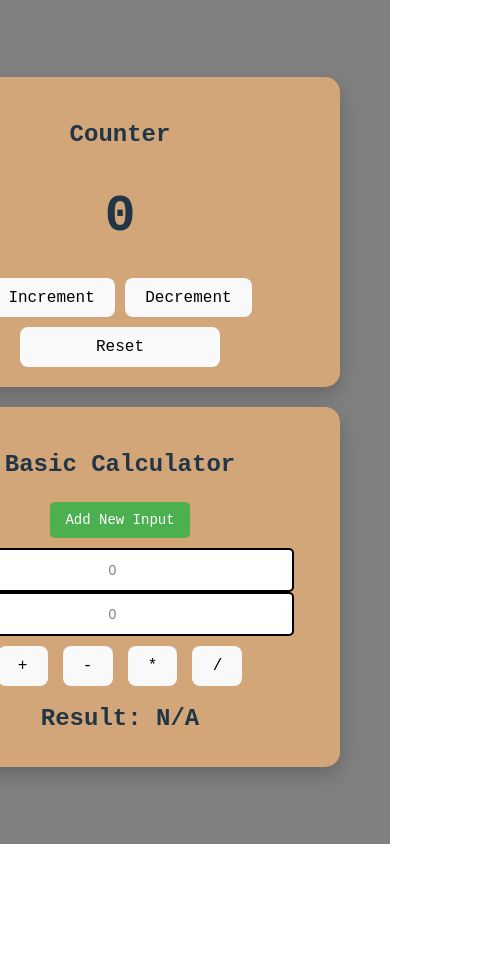
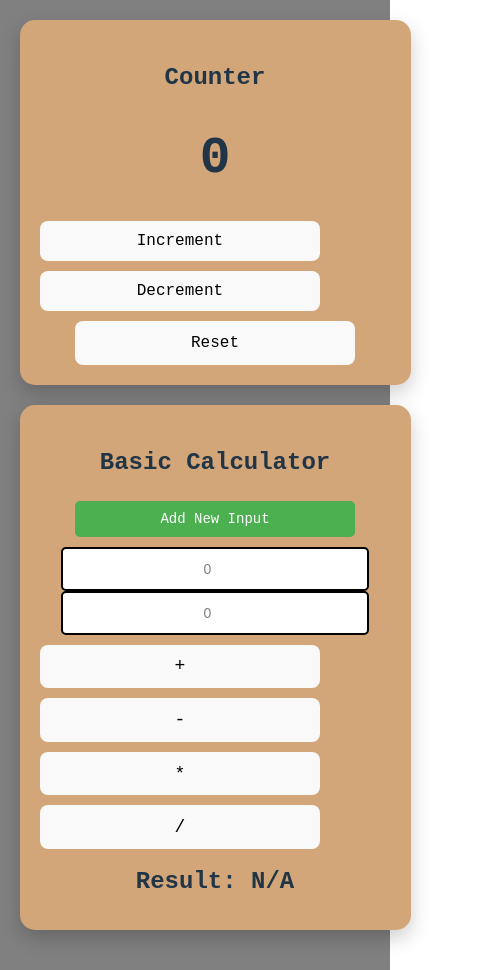
Before and after one commit to kimprjct/Counter-Calculator, a React (Vite) app in the folder my-first-project/: page / in a window 390 px wide. Shown: the whole page, 500 px wide, since content can reach past the window. Before the commit the page ends 844 px from the top, so only its background shows below. Built offline with nearby package versions, Linux system fonts and the light colour scheme.

Commit message:
Updated feataures

```diff
--- a/my-first-project/src/App.css
+++ b/my-first-project/src/App.css
@@ -1,9 +1,10 @@
-
+/* General Styling */
 body {
   font-family: 'Courier New', monospace;
   background-color: gray;
   display: flex;
   justify-content: center;
+  align-items: center; /* Centers vertically */
   min-height: 100vh;
   margin: 0;
   overflow: auto;
@@ -11,10 +12,10 @@ body {
 
 .container {
   display: flex;
-  flex-direction: row;
+  flex-direction: column; /* Stacks elements vertically for mobile */
   justify-content: center;
-  align-items: flex-start;
-  gap: 60px;
+  align-items: center; /* Center align the content */
+  gap: 20px;
   padding: 20px;
   width: 100%;
   max-width: 1200px;
@@ -24,7 +25,7 @@ body {
   display: flex;
   flex-direction: column;
   gap: 20px;
-  margin-left: -50px;
+  align-items: center; /* Centers content inside left-section */
 }
 
 .right-section {
@@ -32,6 +33,7 @@ body {
   margin-left: 40px;
 }
 
+/* Card Styling */
 .card {
   text-align: center;
   background: #d2a679;
@@ -39,10 +41,11 @@ body {
   border-radius: 15px;
   box-shadow: 0px 8px 20px rgba(0, 0, 0, 0.2);
   width: 400px;
+  max-width: 100%; /* Make the card responsive */
 }
 
 .calculator-card {
-  width: 400px;
+  width: 100%; /* Ensure full width for calculator card */
   padding-bottom: 30px;
 }
 
@@ -133,72 +136,50 @@ body {
   margin-top: 15px;
 }
 
-
-.todo-list {
-  list-style: none;
-  padding: 0;
-  width: 450px;
+/* Mobile-Specific Adjustments */
+@media (max-width: 768px) {
+  .container {
+    flex-direction: column; /* Stack content vertically */
+    align-items: center;
   }
 
-.todo-list li {
-  padding: 8px;
-  margin: 4px 0;
-  background: gray;
-  border-radius: 5px;
-  text-align: left;
-  word-wrap: break-word;
+  .left-section {
+    align-items: center; /* Center the items inside the left-section */
   }
 
-.todo-list .completed {
-  text-decoration: line-through;
-  color: gray;
+  .card {
+    width: 90%; /* Make the card width responsive on mobile */
+    max-width: 400px;
   }
 
-.todo-table {
-  width: 100%;
-  border-collapse: collapse;
-  margin-top: 10px;
+  .button-group {
+    flex-direction: column; /* Stack buttons vertically */
+    gap: 10px;
   }
 
-.todo-table th, .todo-table td {
-  border: 1px solid #000;
-  padding: 8px;
-  text-align: left;
+  .operator-group {
+    flex-direction: column; /* Stack operator buttons vertically */
+    gap: 10px;
   }
 
-.todo-table th {
-  background-color: #b98a60;
-  color: white;
-  text-align: center;
+  .increment,
+  .decrement {
+    width: 80%; /* Make buttons larger for mobile */
+    padding: 10px;
   }
 
-.todo-table td {
-  text-align: left;
+  .operator {
+    width: 80%; /* Make operator buttons larger for mobile */
+    font-size: 18px;
   }
 
-.todo-table .completed {
-  color: green;
-  font-weight: bold;
+  .reset {
+    width: 80%;
+    padding: 12px;
+    font-size: 16px;
   }
 
-.todo-table .in-progress {
-  color: red;
-  font-weight: bold;
+  .add-input {
+    width: 80%; /* Make add input button larger on mobile */
   }
-
-/* Add Input Button */
-.add-input {
-  display: block;
-  margin: 10px auto;
-  padding: 10px 15px;
-  font-size: 14px;
-  background-color: #4CAF50;
-  color: white;
-  border: none;
-  border-radius: 5px;
-  cursor: pointer;
 }
-
-.add-input:hover {
-  background-color: #45a049;
-}
```
Lines whose indentation alone changed are shown as unchanged.
